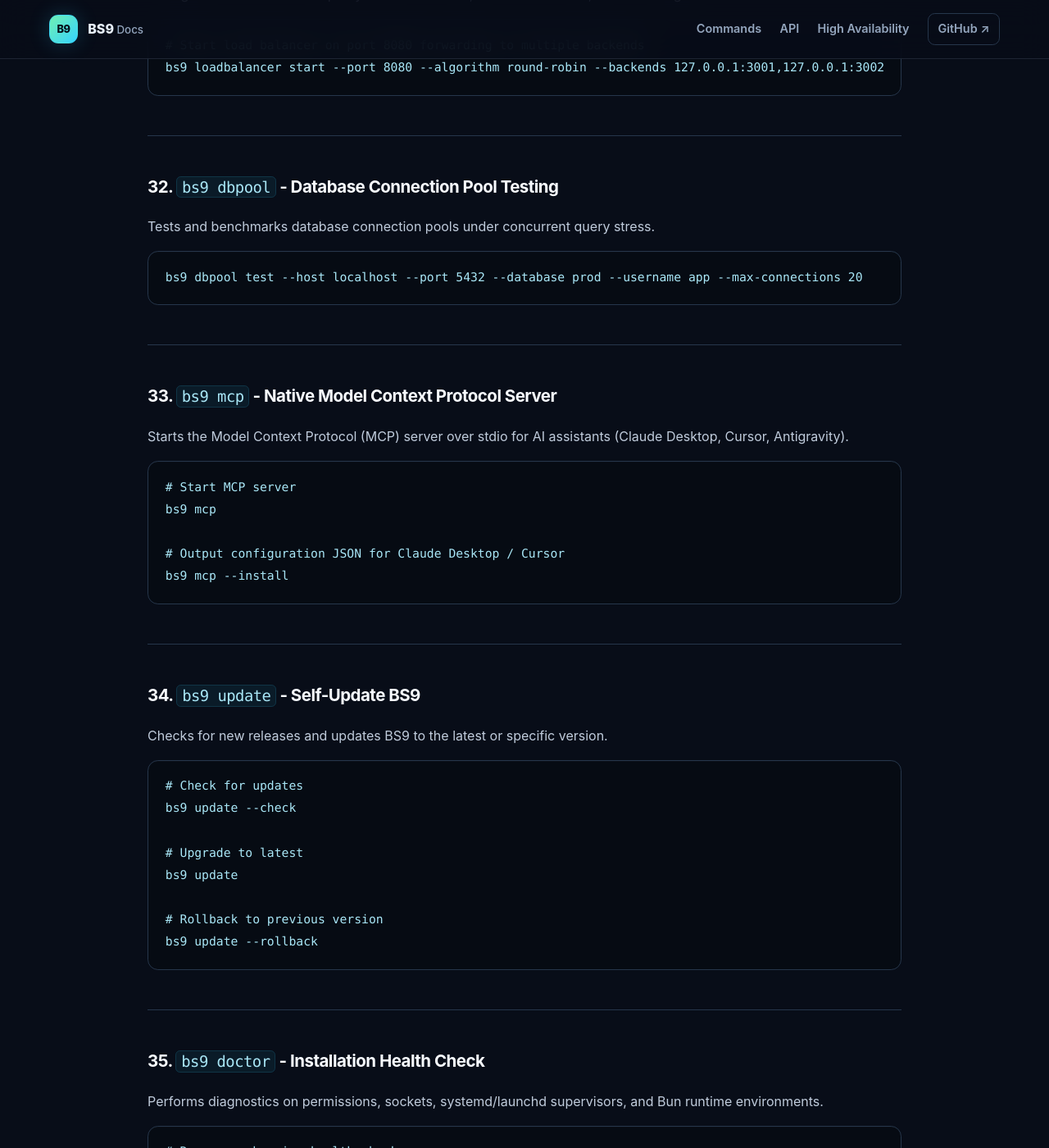
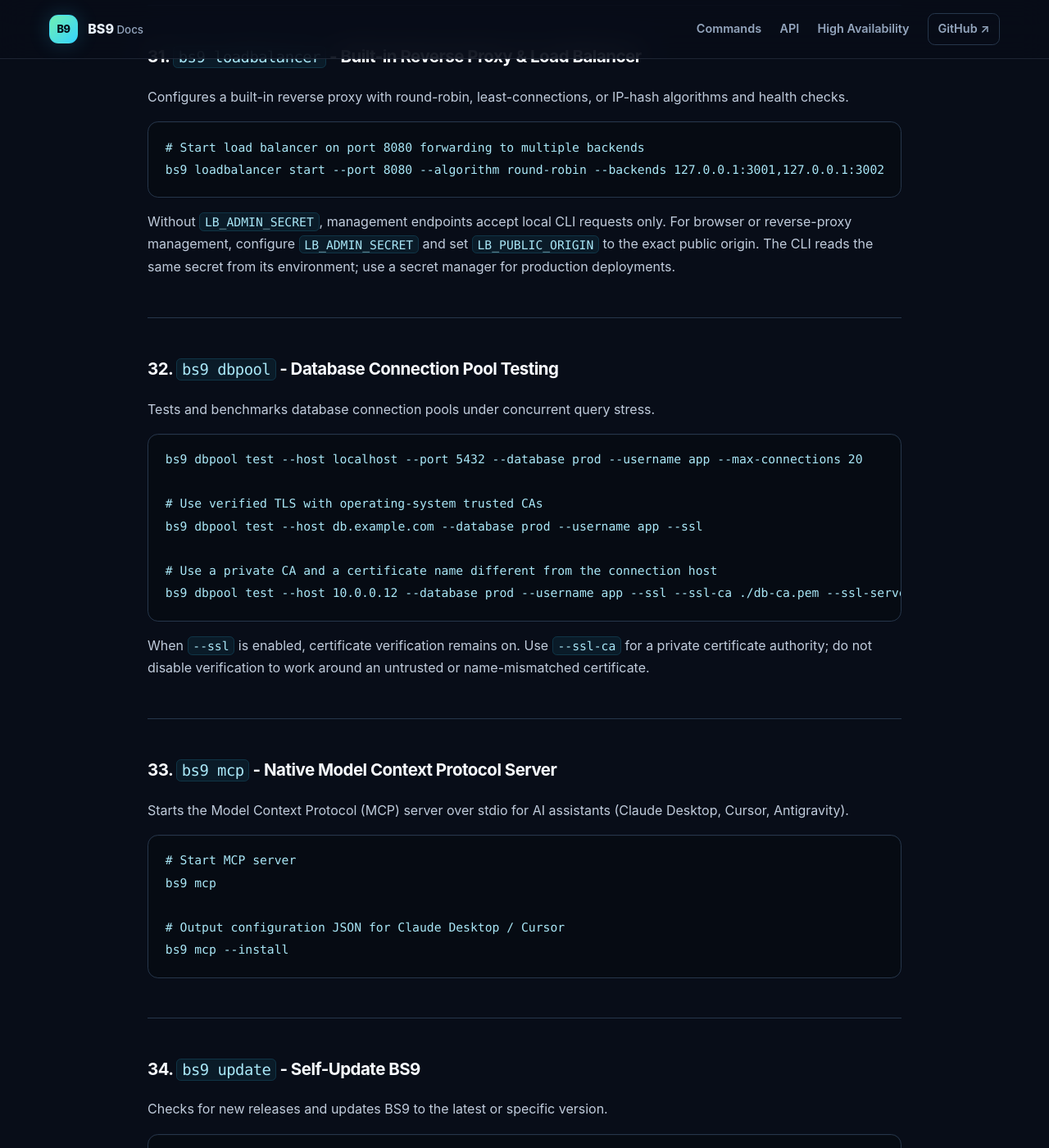
Before and after one commit to xarhang/bs9, a Jekyll site: the page built from COMMANDS.md, in a window 1280 px wide and 1400 px high, scrolled down 17911 px. Shown: the whole window at 82% size. Built offline with Jekyll 4.4.1, drawn with Linux system fonts in a browser that asks for light colours; some of the changed text lies outside the part shown.

Commit message:
deploy: 0db94576a7b6889ad0b8524058973cab1c912755

````diff
--- a/COMMANDS.md
+++ b/COMMANDS.md
@@ -414,6 +414,12 @@ bs9 web status
 bs9 web stop
 ```
 
+Browser mutations and WebSocket connections require a matching `Origin`. The
+default loopback listener accepts its `localhost`, `127.0.0.1`, and `::1`
+aliases on the configured port. When serving the dashboard through TLS or a
+reverse proxy, set `WEB_DASHBOARD_PUBLIC_ORIGIN` to the exact public origin
+(for example, `https://monitor.example.com`) in the dashboard process environment.
+
 ---
 
 ### 17. `bs9 advanced` - Advanced Monitoring Dashboard
@@ -656,6 +662,11 @@ Configures a built-in reverse proxy with round-robin, least-connections, or IP-h
 bs9 loadbalancer start --port 8080 --algorithm round-robin --backends 127.0.0.1:3001,127.0.0.1:3002
 ```
 
+Without `LB_ADMIN_SECRET`, management endpoints accept local CLI requests only.
+For browser or reverse-proxy management, configure `LB_ADMIN_SECRET` and set
+`LB_PUBLIC_ORIGIN` to the exact public origin. The CLI reads the same secret
+from its environment; use a secret manager for production deployments.
+
 ---
 
 ### 32. `bs9 dbpool` - Database Connection Pool Testing
@@ -664,7 +675,17 @@ Tests and benchmarks database connection pools under concurrent query stress.
 
 ```bash
 bs9 dbpool test --host localhost --port 5432 --database prod --username app --max-connections 20
+
+# Use verified TLS with operating-system trusted CAs
+bs9 dbpool test --host db.example.com --database prod --username app --ssl
+
+# Use a private CA and a certificate name different from the connection host
+bs9 dbpool test --host 10.0.0.12 --database prod --username app --ssl --ssl-ca ./db-ca.pem --ssl-server-name db.example.com
 ```
+
+When `--ssl` is enabled, certificate verification remains on. Use `--ssl-ca`
+for a private certificate authority; do not disable verification to work around
+an untrusted or name-mismatched certificate.
 
 ---
 
@@ -729,11 +750,14 @@ bs9 inspect --deep --report json
 
 ### 37. `bs9 windows` - Windows Service Management
 
-Direct Windows service manager actions (`create`, `start`, `stop`, `restart`, `delete`, `status`).
+Direct Windows service manager actions (`create`, `start`, `stop`, `restart`, `delete`, `account`, `status`). Newly created native services default to `LocalService`; choose `LocalSystem` only when the application depends on its broader permissions.
 
 ```bash
 bs9 windows create --name MyService --file C:\apps\app.ts
 bs9 windows status --name MyService
+
+# Explicitly migrate an existing native service after validating its file/profile/network ACLs
+bs9 windows account --name MyService --service-account LocalService
 ```
 
 ---
````
